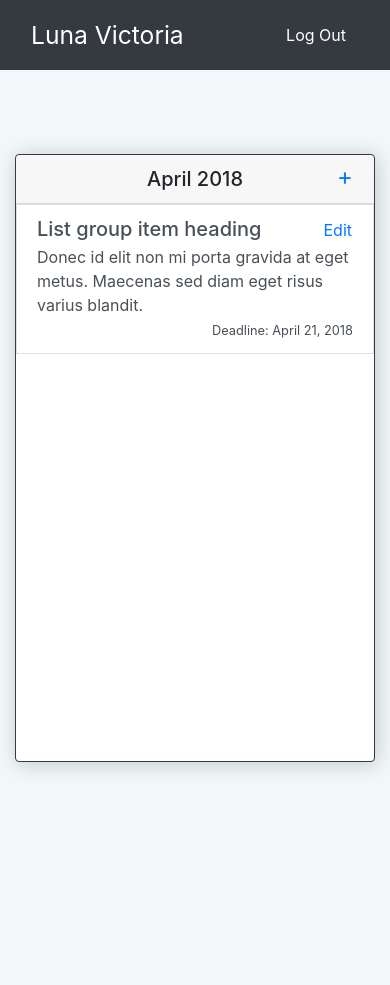
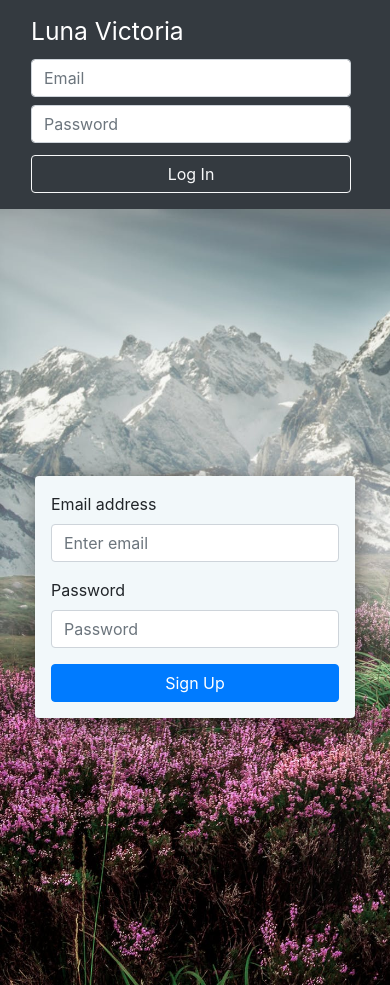
Before and after one commit to jhlin2337/luna-victoria-client, an Angular app: page / in a window 390 px wide. Before the commit the page ends 846 px from the top, so only its background shows below. Built offline with nearby package versions, Linux system fonts and the light colour scheme.

Commit message:
Made homepage more mobile friendly

```diff
--- a/src/app/app.component.html
+++ b/src/app/app.component.html
@@ -1 +1,2 @@
-<app-planner></app-planner>
+<app-home></app-home>
+<!-- <app-planner></app-planner> -->
--- a/src/app/home/home.component.css
+++ b/src/app/home/home.component.css
@@ -20,3 +20,13 @@
   background-color: #F2F8FA;
   box-shadow: 2px 2px 20px rgba(0, 0, 0, 0.4);
 }
+
+.btn-login {
+  width: 80px;
+}
+
+@media(max-width: 576px) {
+  .btn-login {
+    width: 100%;
+  }
+}
--- a/src/app/home/home.component.html
+++ b/src/app/home/home.component.html
@@ -5,7 +5,7 @@
       <form class="form-inline">
         <input class="form-control mr-2 my-1" type="email" placeholder="Email" name="loginEmail">
         <input class="form-control mr-2 my-1" type="password" placeholder="Password" name="loginPassword">
-        <button class="btn btn-outline-light my-2 my-sm-0" type="submit">Log In</button>
+        <button class="btn btn-outline-light my-2 mr-2 my-sm-0 btn-login" type="submit">Log In</button>
       </form>
     </div>
   </nav>
--- a/src/app/planner/planner.component.html
+++ b/src/app/planner/planner.component.html
@@ -1,3 +1,2 @@
-<!-- <app-home></app-home> -->
-<!-- <app-dashboard></app-dashboard> -->
-<app-drilldown></app-drilldown>
+<app-dashboard></app-dashboard>
+<!-- <app-drilldown></app-drilldown> -->
```
